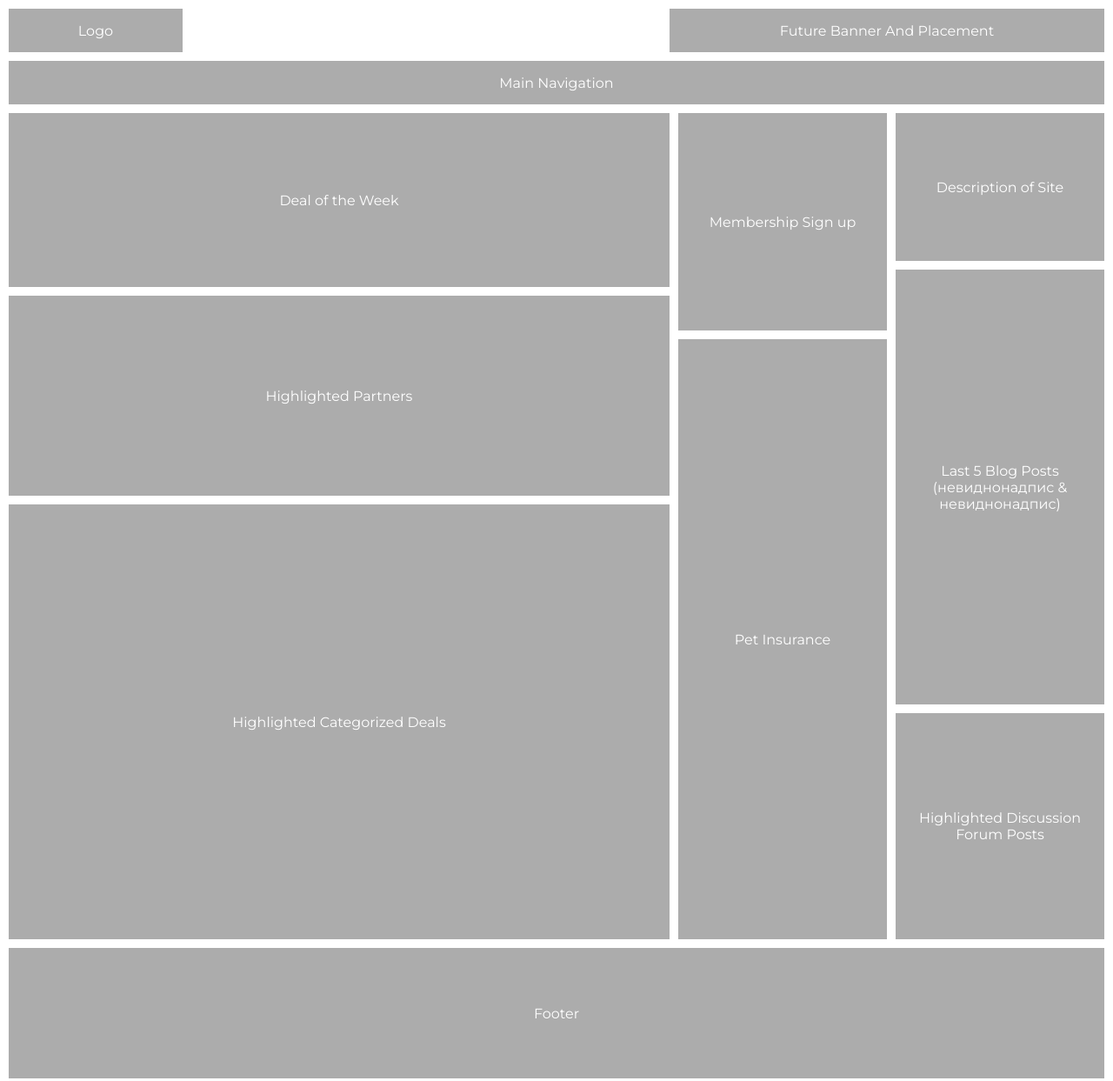
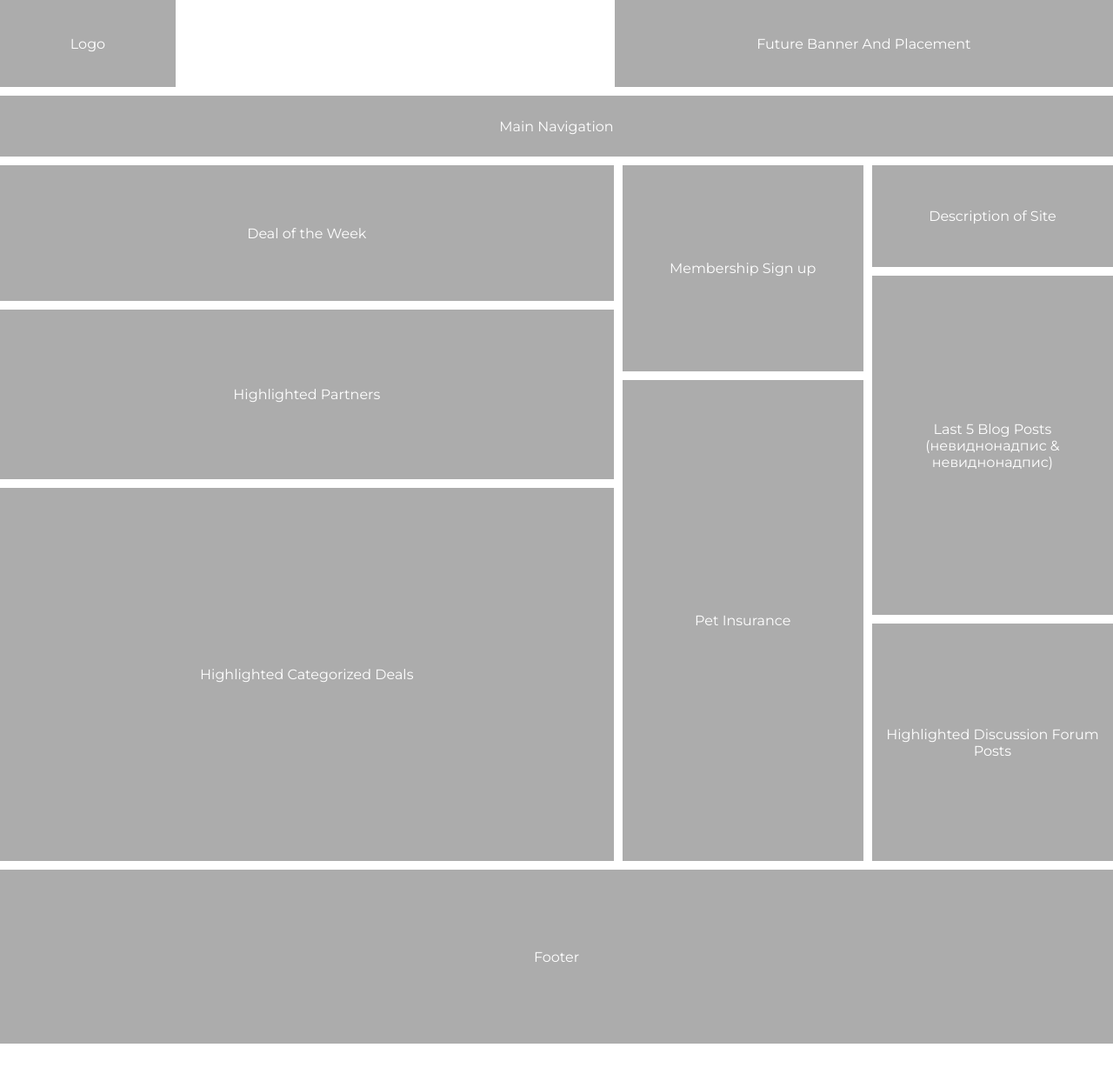
Before and after one commit to kozakvasyl/HTML_CSS_Lessons_Homework, a plain HTML site: page index.html in a window 1280 px wide. Shown: the whole page at 87% size. After the commit the page ends 1200 px from the top, so only its background shows below. Drawn offline with Linux system fonts and the light colour scheme.

Commit message:
some change into files

```diff
--- a/index.html
+++ b/index.html
@@ -1,13 +1,16 @@
 <!DOCTYPE html>
 <html>
 <head>
+	<meta charset="UTF-8">
+    <meta name="viewport" content="width=device-width, initial-scale=1.0">
 	<title>HTML_CSS_Lessons_Homework</title>
-	<link rel="stylesheet" type="text/css" href="styles.css">
+	<link rel="stylesheet" type="text/css" href="style/style.css">
 	<link href="https://fonts.googleapis.com/css?family=Montserrat" rel="stylesheet">
 </head>
 
 <body>
-<div class="content">
+
+	<div class="conteiner">
 		<header>
 			<div class="logo">Logo</div>
 			<div class="baner">Future Banner And Placement</div>
@@ -16,16 +19,16 @@
 		<nav>Main Navigation</nav>
 
 		<main>
-		<div class="conteiner_a">
+			<div class="content_a">
 				<div class="a_a">Deal of the Week</div>
 				<div class="a_b">Highlighted Partners</div>
 				<div class="a_c">Highlighted Categorized Deals</div>
 			</div>
-		<div class="conteiner_b">
+			<div class="content_b">
 				<div class="b_a">Membership Sign up</div>
 				<div class="b_b">Pet Insurance</div>
 			</div>
-		<div class="conteiner_c">
+			<div class="content_c">
 				<div class="c_a">Description of Site</div>
 				<div class="c_b">Last 5 Blog Posts<br>(невиднонадпис & невиднонадпис)</div>
 				<div class="c_c">Highlighted Discussion Forum Posts</div>
--- /dev/null
+++ b/style/style.css
@@ -0,0 +1,168 @@
+* {
+	margin: 0;
+	padding:0;
+	font-family: 'Montserrat', sans-serif;
+
+}
+
+.conteiner {
+	display: flex;
+	flex-direction: column;
+}
+
+header {
+	display: flex;
+	height: 100px;
+	justify-content: space-between;
+}
+
+nav {
+	display: flex;
+	background-color: #acacac;
+	height: 70px;
+	justify-content: center;
+	align-items: center;
+	color: white;
+	margin-top: 10px;
+}
+
+main {
+	display: flex;
+	margin-top: 10px;
+	height: 800px;
+	flex-direction: row;
+
+}
+
+footer {
+	display: flex;
+	background-color: #acacac;
+	height: 200px;
+	justify-content: center;
+	align-items: center;
+	color: white;
+	margin-top: 10px;
+}
+
+.logo {
+	width: 15%;
+	background-color: #acacac;
+	display: flex;
+	justify-content: center;
+	align-items: center;
+	padding: 5px;
+	color: white;
+
+}
+
+.baner {
+	width: 44%;
+	background-color: #acacac;
+	display: flex;
+	justify-content: center;
+	align-items: center;
+	padding: 5px;
+	color: white;
+}
+/*....content_a.....*/
+.content_a {
+	width: 56%;
+	display: flex;
+	flex-direction: column;
+	justify-content: space-between;
+}
+.a_a {
+	background-color: #acacac;
+	display: flex;
+	justify-content: center;
+	align-items: center;
+	color: white;
+	height: 20%;
+	text-align: center;
+}
+.a_b {
+	background-color: #acacac;
+	display: flex;
+	justify-content: center;
+	align-items: center;
+	color: white;
+	margin-top: 10px;
+	height: 25%;
+	text-align: center;
+}
+.a_c {
+	background-color: #acacac;
+	display: flex;
+	justify-content: center;
+	align-items: center;
+	color: white;
+	margin-top: 10px;
+	height: 55%;
+	text-align: center;
+}
+
+/*....content_b.....*/
+.content_b {
+	width: 22%;
+	margin-left:10px;
+	display: flex;
+	flex-direction: column;
+	justify-content: space-between;
+}
+.b_a {
+	background-color: #acacac;
+	display: flex;
+	justify-content: center;
+	align-items: center;
+	color: white;
+	height: 30%;
+	text-align: center;
+}
+.b_b {
+	background-color: #acacac;
+	display: flex;
+	justify-content: center;
+	align-items: center;
+	color: white;
+	margin-top: 10px;
+	height: 70%;
+	text-align: center;
+}
+
+/*....content_c.....*/
+.content_c {
+	width: 22%;
+	margin-left:10px;
+	display: flex;
+	flex-direction: column;
+	justify-content: space-between;
+}
+.c_a {
+	background-color: #acacac;
+	display: flex;
+	justify-content: center;
+	align-items: center;
+	color: white;
+	height: 15%;
+	text-align: center;
+}
+.c_b {
+	background-color: #acacac;
+	display: flex;
+	justify-content: center;
+	align-items: center;
+	color: white;
+	margin-top: 10px;
+	height: 50%;
+	text-align: center;
+}
+.c_c {
+	background-color: #acacac;
+	display: flex;
+	justify-content: center;
+	align-items: center;
+	color: white;
+	margin-top: 10px;
+	height: 35%;
+	text-align: center;
+}
--- a/styles.css
+++ /dev/null
@@ -1,167 +0,0 @@
-body {
-	margin: 10px;
-	font-family: 'Montserrat', sans-serif;
-	color: #ffffff;
-	display: flex;
-	justify-content: center;
-
-
-}
-
-.content {
-	width: 1260px;
- }
-
-/*..header____...*/
-header {
-	display: flex;
-	justify-content: space-between;
-
-}
-
-.logo {
-	height: 50px;
-	width: 200px;
-	background-color: #acacac;
-	display: flex;
-  	align-items: center;
-  	justify-content: center
-}
-
-.baner {
-	height: 50px;
-	width: 500px;
-	background-color: #acacac;
-	display: flex;
-  	align-items: center;
-  	justify-content: center;
- }
-  /*..____header...*/
-
-nav {
-	height: 50px;
-	width: 100%;
-	background-color: #acacac;
-	display: flex;
-  	align-items: center;
-  	justify-content: center;
-  	margin-top: 10px;
-}
-/*..MAIN section____...*/
-main {
-	display: flex;
-	justify-content: space-between;
-	margin-top: 10px;
-}
-
-/*..conteiner_a____...*/
-.conteiner_a {
-	width: 760px;
-	align-items: flex-start;
-
- }
-
- .a_a {
- 	width: 100%;
- 	height: 200px;
- 	display: flex;
-  	align-items: center;
-  	justify-content: center;
-  	background-color: #acacac;
- }
-
-  .a_b {
- 	width: 100%;
- 	height: 230px;
- 	display: flex;
-  	align-items: center;
-  	justify-content: center;
-  	margin-top: 10px;
-  	background-color: #acacac;
- }
-  .a_c {
- 	width: 100%;
- 	height: 500px;
- 	display: flex;
-  	align-items: center;
-  	justify-content: center;
-  	margin-top: 10px;
-  	background-color: #acacac;
- }
-/*..____conteiner_a...*/
-
-/*..conteiner_b____...*/
-.conteiner_b {
-	width: 240px;
-	align-items: flex-start;
-	margin-left: 10px;
-}
-
-.b_a {
- 	width: 100%;
- 	height: 250px;
- 	display: flex;
-  	align-items: center;
-  	justify-content: center;
-  	background-color: #acacac;
- }
-
- .b_b {
- 	width: 100%;
- 	height: 690px;
- 	display: flex;
-  	align-items: center;
-  	justify-content: center;
-  	background-color: #acacac;
-  	margin-top: 10px;
- }
-/*..____conteiner_b...*/
-
-/*..conteiner_c____...*/
-.conteiner_c {
-	width: 240px;
-	align-items: flex-start;
-	margin-left: 10px;
-}
-
-.c_a {
- 	width: 100%;
- 	height: 170px;
- 	display: flex;
-  	align-items: center;
-  	justify-content: center;
-  	background-color: #acacac;
- }
-
- .c_b {
- 	width: 100%;
- 	height: 500px;
- 	display: flex;
-  	align-items: center;
-  	justify-content: center;
-  	margin-top: 10px;
-  	background-color: #acacac;
-  	text-align: center;
- }
-
- .c_c {
- 	width: 100%;
- 	height: 260px;
- 	display: flex;
-  	align-items: center;
-  	justify-content: center;
-  	margin-top: 10px;
-  	background-color: #acacac;
-  	text-align: center;
- }
-/*..____conteiner_c...*/
-
-footer {
-	height: 150px;
-	width: 100%;
-	background-color: #acacac;
-	display: flex;
-  	align-items: center;
-  	justify-content: center;
-  	margin-top: 10px;
-}
```
Lines whose indentation alone changed are shown as unchanged.
